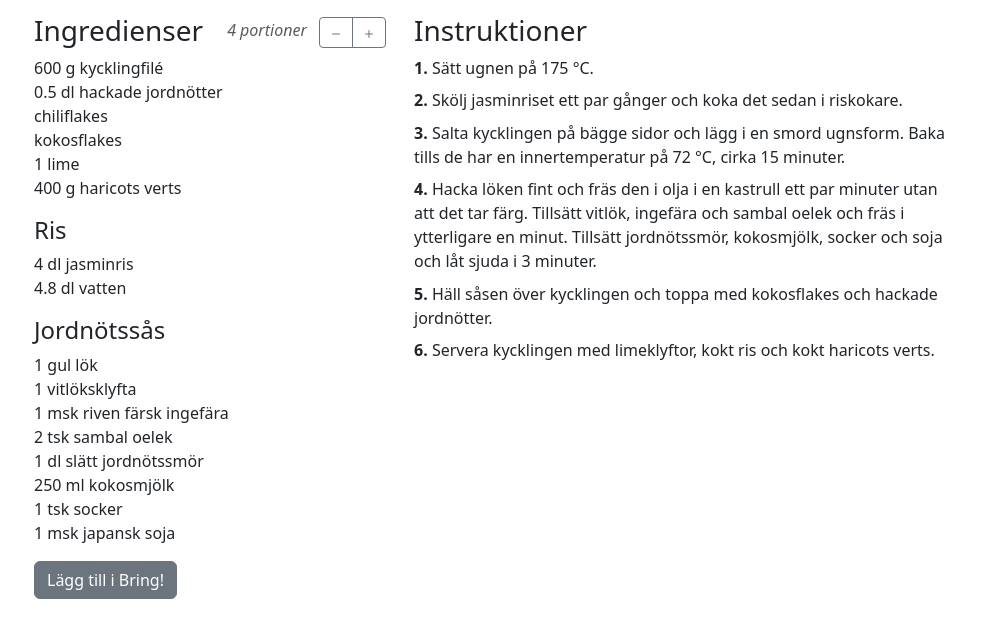
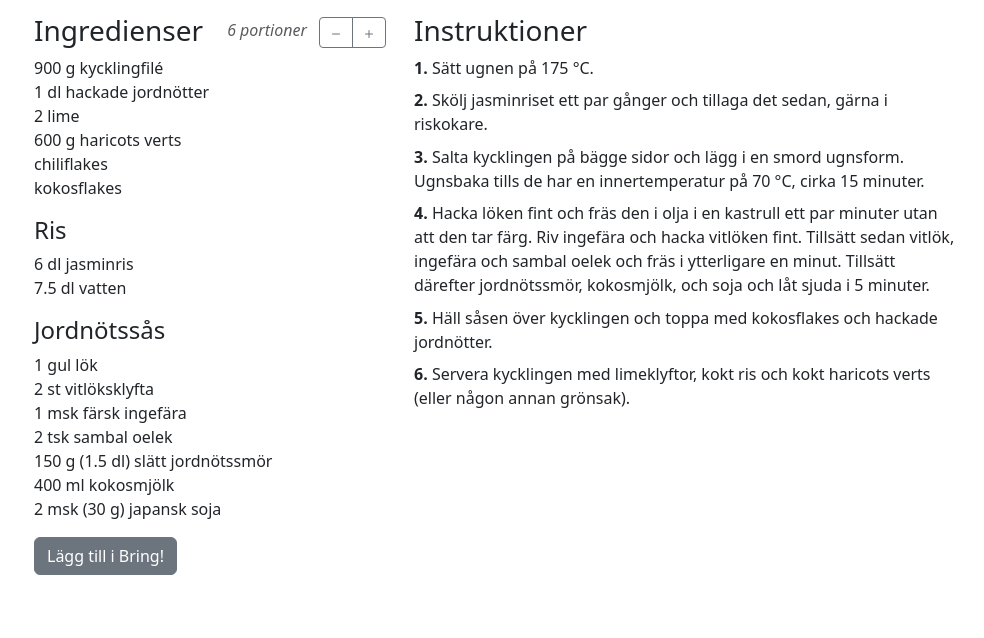
Before and after one commit to jolars/recipes, a Jekyll site: the page built from _recipes/kyckling-med-jordnotssas.md, in a window 1280 px wide, cut to the strip 184-822 px from the top of the page. Shown: the whole strip, without its empty margins (143-1127 px from the left). Built offline with Jekyll 4.4.1, drawn with Linux system fonts in a browser that asks for light colours.

Commit message:
feat: update chicken with peanut sauce recipe

```diff
--- a/_recipes/kyckling-med-jordnotssas.md
+++ b/_recipes/kyckling-med-jordnotssas.md
@@ -4,38 +4,38 @@ excerpt: Barnens favorit!
 categories: fågel
 tags: kyckling, ris
 img: assets/img/kyckling-med-jordnotssas.jpeg
-servings: 4 portioner
+servings: 6 portioner
 prep_time: PT3H
 cook_time: PT30M
 ingredients:
   main:
-    - 600 g kycklingfilé
-    - 0.5 dl hackade jordnötter
+    - 900 g kycklingfilé
+    - 1 dl hackade jordnötter
+    - 2 lime
+    - 600 g haricots verts
     - chiliflakes
     - kokosflakes
-    - 1 lime
-    - 400 g haricots verts
   Ris:
-    - 4 dl jasminris
-    - 4.8 dl vatten
+    - 6 dl jasminris
+    - 7.5 dl vatten
   Jordnötssås:
     - 1 gul lök
-    - 1 vitlöksklyfta
-    - 1 msk riven färsk ingefära
+    - 2 st vitlöksklyfta
+    - 1 msk färsk ingefära
     - 2 tsk sambal oelek
-    - 1 dl slätt jordnötssmör
-    - 250 ml kokosmjölk
-    - 1 tsk socker
-    - 1 msk japansk soja
+    - 150 g (1.5 dl) slätt jordnötssmör
+    - 400 ml kokosmjölk
+    - 2 msk (30 g) japansk soja
 ---
 
 1. Sätt ugnen på 175 °C.
-2. Skölj jasminriset ett par gånger och koka det sedan i riskokare.
-3. Salta kycklingen på bägge sidor och lägg i en smord ugnsform. Baka tills de
-   har en innertemperatur på 72 °C, cirka 15 minuter.
+2. Skölj jasminriset ett par gånger och tillaga det sedan, gärna i riskokare.
+3. Salta kycklingen på bägge sidor och lägg i en smord ugnsform. Ugnsbaka tills
+   de har en innertemperatur på 70 °C, cirka 15 minuter.
 4. Hacka löken fint och fräs den i olja i en kastrull ett par minuter utan att
-   det tar färg. Tillsätt vitlök, ingefära och sambal oelek och fräs i
-   ytterligare en minut. Tillsätt jordnötssmör, kokosmjölk, socker och soja och
-   låt sjuda i 3 minuter.
+   den tar färg. Riv ingefära och hacka vitlöken fint. Tillsätt sedan vitlök,
+   ingefära och sambal oelek och fräs i ytterligare en minut. Tillsätt därefter
+   jordnötssmör, kokosmjölk, och soja och låt sjuda i 5 minuter.
 5. Häll såsen över kycklingen och toppa med kokosflakes och hackade jordnötter.
-6. Servera kycklingen med limeklyftor, kokt ris och kokt haricots verts.
+6. Servera kycklingen med limeklyftor, kokt ris och kokt haricots verts (eller
+   någon annan grönsak).
```
